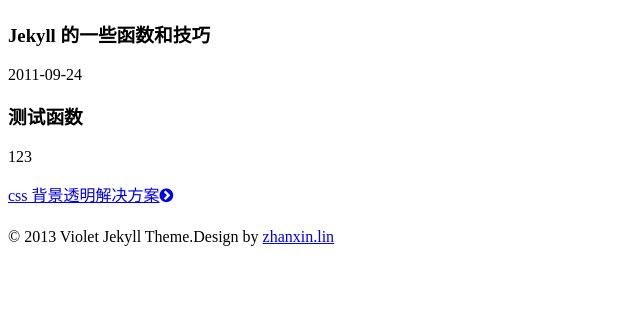
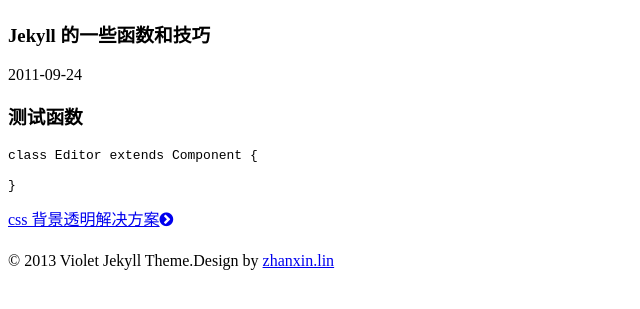
Before and after one commit to pizn/pizn.github.com, a Jekyll site: the page built from _posts/2011-09-24-jekyll-more.md, in a window 1280 px wide. Shown: the top 309 px of the page, without its empty margins (0-640 px from the left). Built offline with Jekyll 4.4.1, drawn with Linux system fonts in a browser that asks for light colours; nearby versions of some CDN libraries; some web fonts are replaced; library files that are not in the unit come from our copies; comment, search, counter and statistics services are not loaded.

Commit message:
[log]: Update post

````diff
--- a/_posts/2011-09-24-jekyll-more.md
+++ b/_posts/2011-09-24-jekyll-more.md
@@ -6,4 +6,8 @@ tags: Jekyll
 ---
 # 测试函数
 
-123
+```javascript
+class Editor extends Component {
+
+}
+```
````
